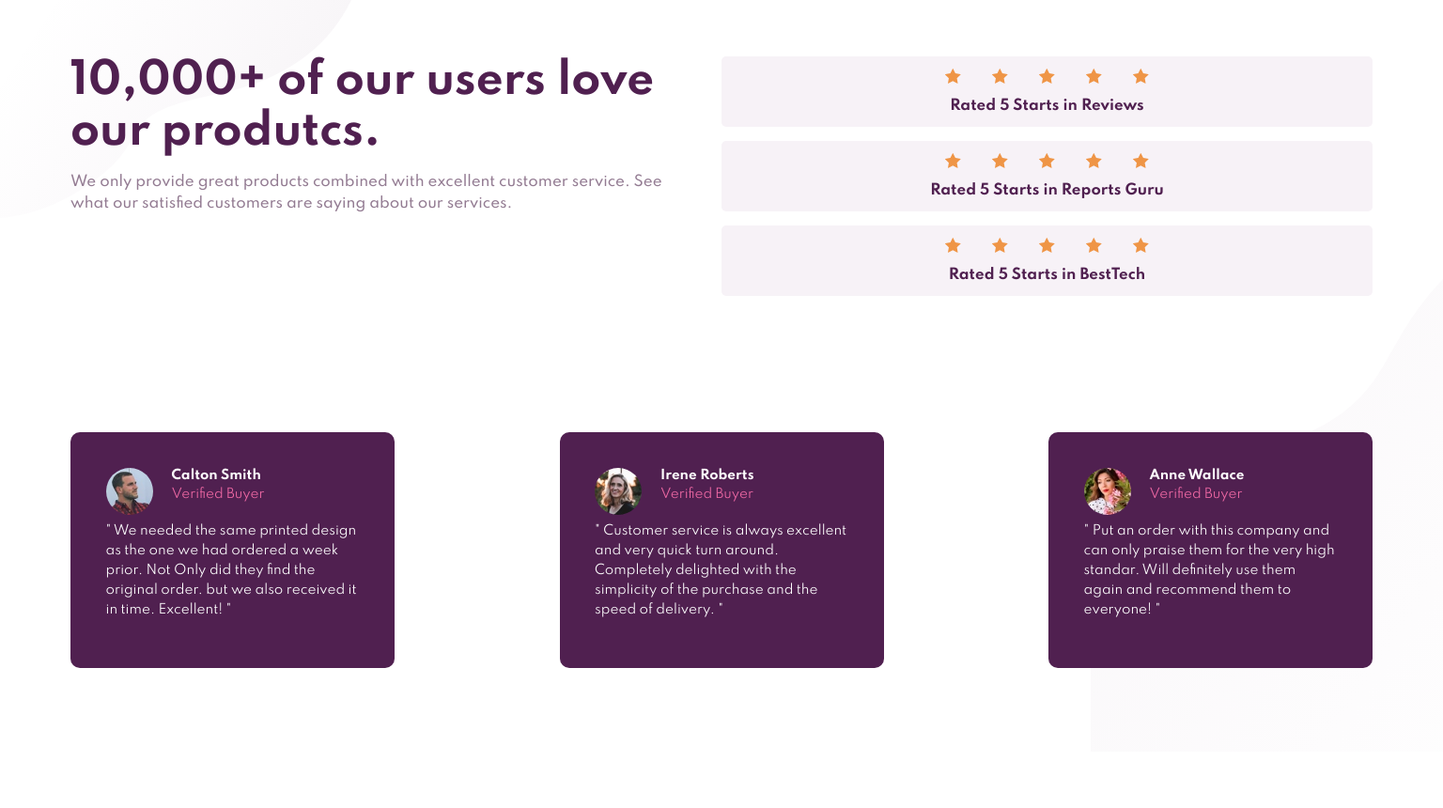
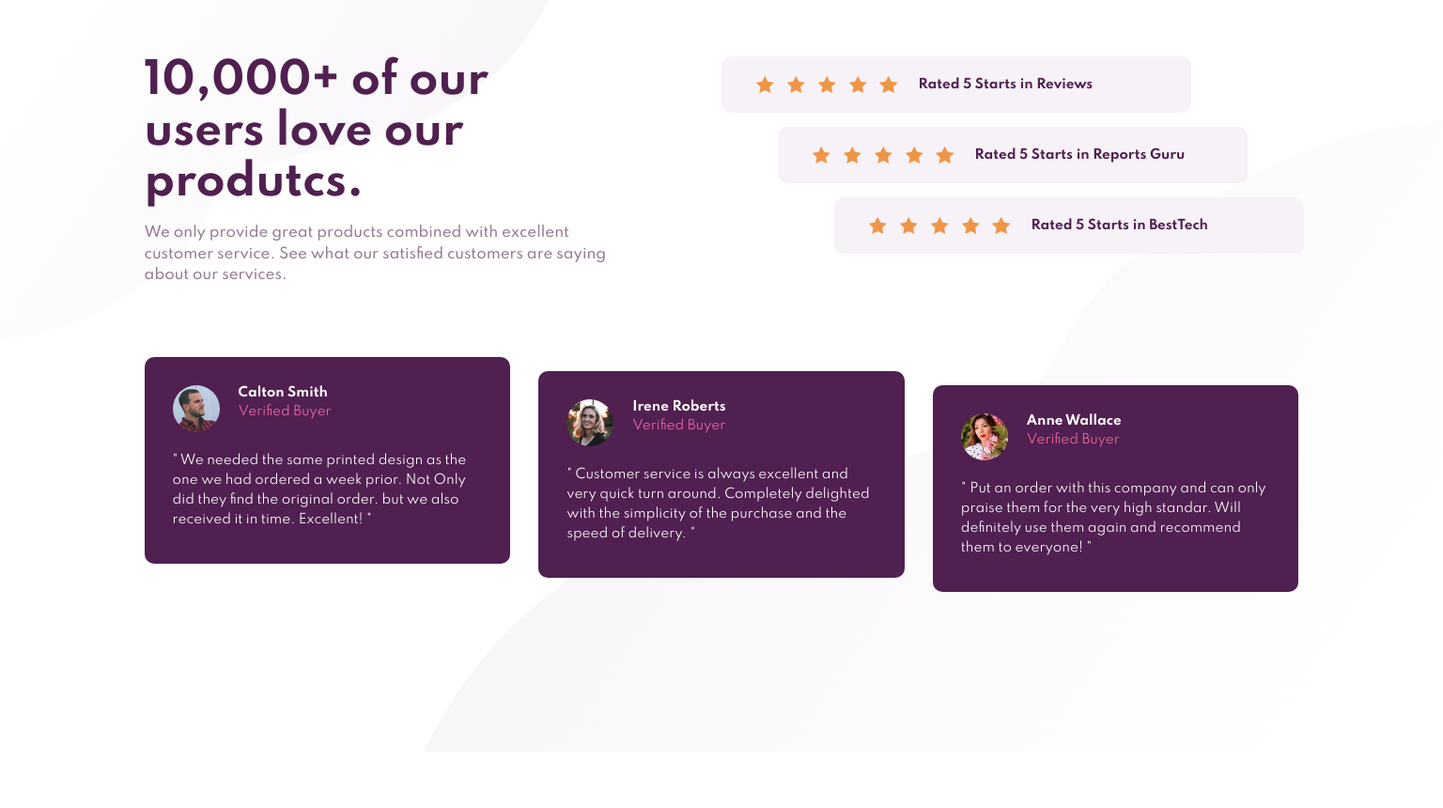
Before and after one commit to cloviswrodrigues/social_proof_section, a plain HTML site: page frontend/index.html in a window 1536 px wide. Shown: the whole page at 94% size. Drawn offline with Linux system fonts and the light colour scheme.

Commit message:
finalizando design desktop

```diff
--- a/frontend/styles/main.css
+++ b/frontend/styles/main.css
@@ -65,7 +65,7 @@ body {
     color: var(--very_dark_magenta);
     height: 5rem;
     background-color: var(--light_grayish_magenta);
-    border-radius: 5px;
+    border-radius: 10px;
     margin-bottom: 1rem;
     font-weight: 700;
     text-align: center;
@@ -94,7 +94,7 @@ body {
     height: 251px;
     background-color: var(--very_dark_magenta);
     border-radius: 10px;
-    padding: 2.5rem 2.5rem;
+    padding: 2.5rem;
     margin-bottom: 1rem;
     color: var(--white);
 }
@@ -128,23 +128,28 @@ body {
 }
 
 
-@media screen and (min-width: 700px) {
+@media screen and (min-width: 1440px) {
     body {
         height: 100vh;
         display: flex;
         flex-wrap: wrap;
-        padding: 0 5rem;
+        padding: 0 10%;
+        background-image: url(/frontend/assets/bg-pattern-top-desktop.svg)
+        ,url(/frontend/assets/bg-pattern-bottom-desktop.svg);
     }
 
     .top, .rateds {
         width: 50%;
-        height: 50%;
+        min-height: 40vh;
         margin-top: 4rem;
     }
 
     .top {
         text-align: left;
-        padding-right: 4rem;
+    }
+
+    .top > * {
+        max-width: 500px;
     }
 
     .top h1 {
@@ -152,11 +157,59 @@ body {
         padding: 0;
     }
 
+    .rateds .rated {
+        width: 500px;
+        height: 4rem;
+        flex-direction: row;
+        justify-content: flex-start;
+        align-items: center;
+        padding-left: 2rem;
+        font-size: .9rem;
+    }
+
+    .rateds .rated:nth-child(2){
+        margin-left: 4rem;
+    }
+
+    .rateds .rated:nth-child(3){
+        margin-left: 8rem;
+    }
+
+    .rated .starts {
+        width: 35%;
+        padding: 0;
+        height: 18px;
+        margin: 0;
+    }
+
+    .rated span {
+        margin-left: 1rem;
+    }
+
     .cards {
         margin: 0;
         width: 100%;
-        height: 50%;
+        min-height: 60vh;
         display: flex;
         justify-content: space-between;
     }
+
+    .cards .card {
+        width: 390px;
+        height: 220px;
+        padding: 2rem;
+    }
+
+    .cards .card:nth-child(2) {
+        margin: 1rem 2rem;
+
+    }
+
+    .cards .card:nth-child(3) {
+        margin-top: 2rem;
+    }
+
+    .card .profile {
+        margin-bottom: 2.5rem;
+    }
 }
```
